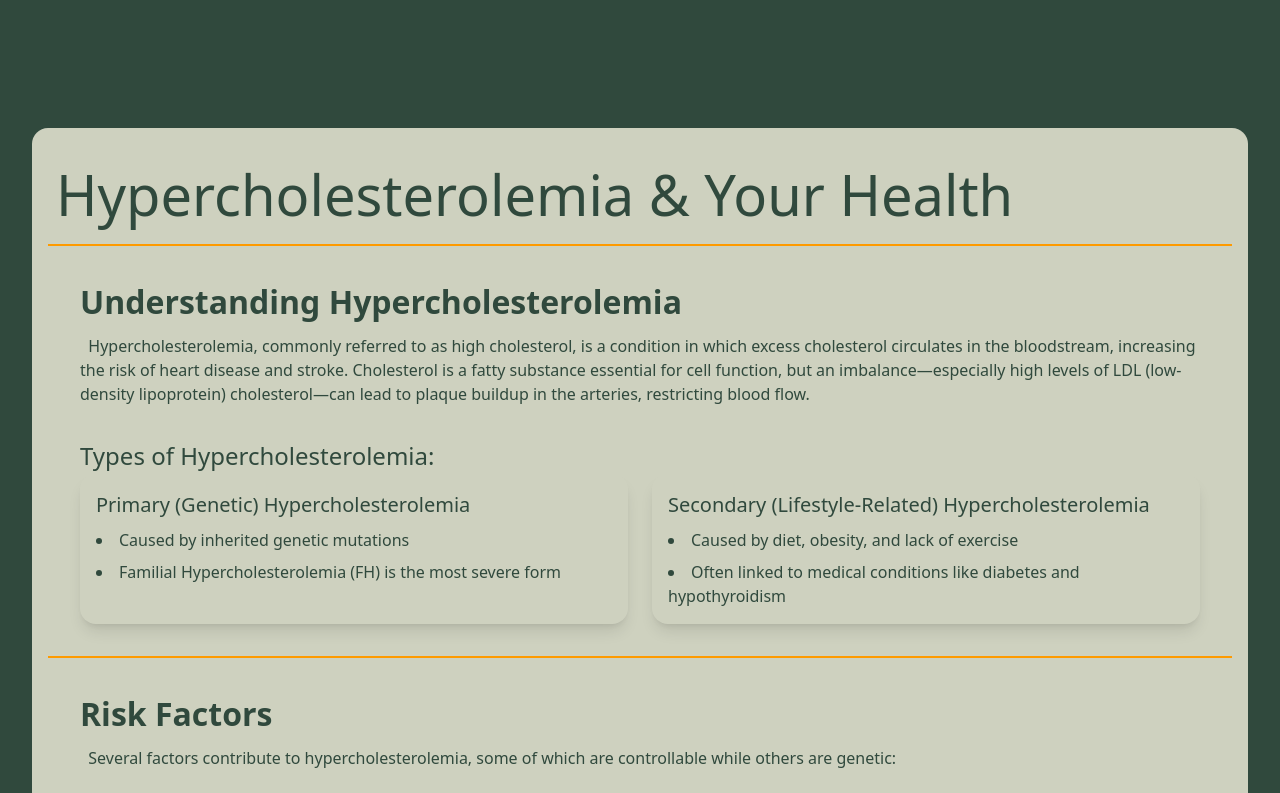
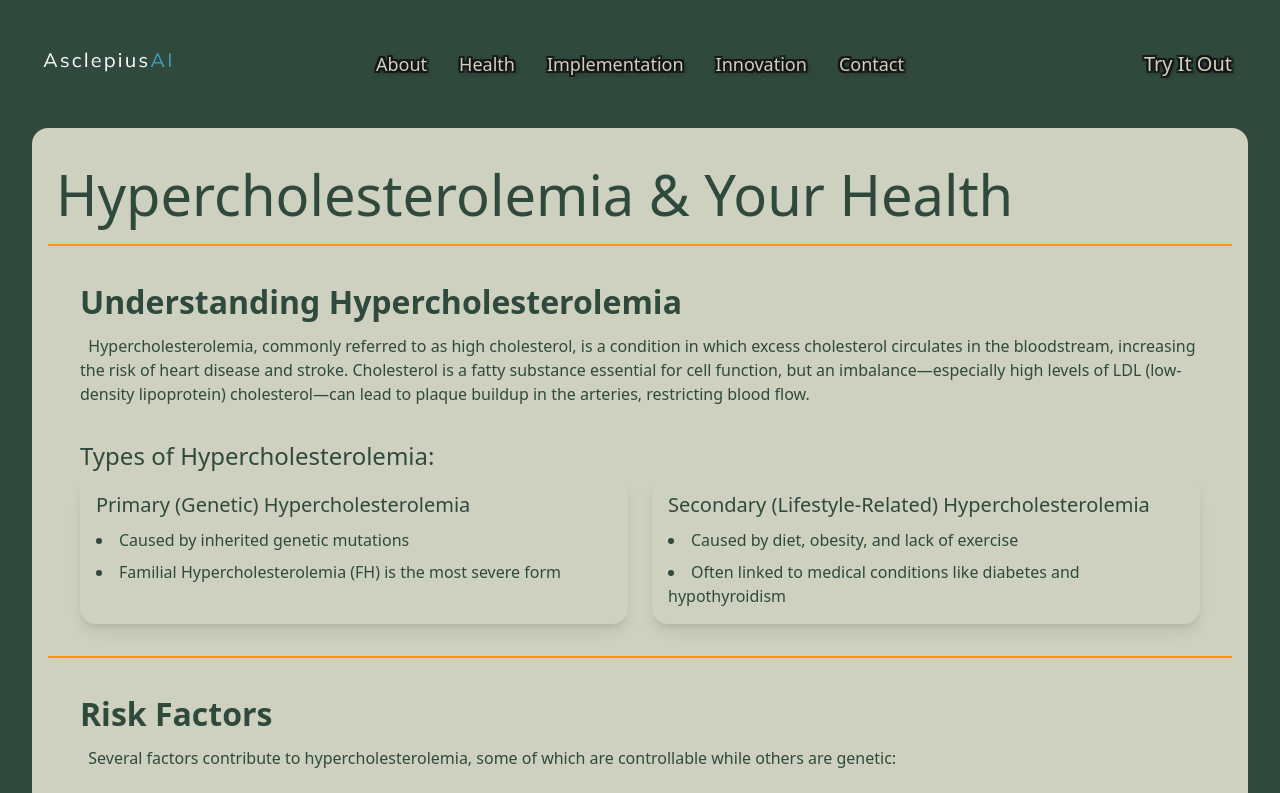
Before and after one commit to Luke1836/AsclepiusAI, a Next.js app: page /hypercholesterolemia in a window 1280 px wide. Shown: the top 793 px of the page. Built offline with nearby package versions, Linux system fonts and the light colour scheme.

Commit message:
New component added 2

```diff
--- a/app/Components/routeHeader.js
+++ b/app/Components/routeHeader.js
@@ -0,0 +1,58 @@
+import Link from "next/link";
+
+
+export default function RoutingHeader()
+{
+  const navItems = "capitalize font-sans text-[1rem] md:text-lg text-[#CED1BF] shadow-text-light hover:text-[#41A1BC]";
+  const btnStyles = "capitalize font-sans w-[8rem] py-2 blur-background-max shadow-text-light hover:text-[#41A1BC] text-[1.25rem]";
+
+
+  return (
+    <header className="w-full h-[8rem] absolute top-0 left-0 flex flex-row items-center justify-between p-[1.75rem] z-50">
+      <div className="h-[10rem] w-[10rem] grid content-center">
+        <Link href="/">
+          <img src="/Logo.png" alt="Company's logo" />
+        </Link>
+      </div>
+      <div className="md:hidden">
+        <button className="md:hidden menuButton">
+          <div className="menuIcon"></div>
+        </button>
+      </div>
+      <div className="hidden md:flex flex-row">
+        <dl className="flex flex-row items-center justify-center gap-[1.25rem] lg:gap-[2rem]">
+          <dd>
+            <Link href="\#about">
+              <span className={ navItems }>About</span>
+            </Link>
+          </dd>
+          <dd>
+            <Link href="\#health">
+              <span className={ navItems }>Health</span>
+            </Link>
+          </dd>
+          <dd>
+            <Link href="\#implementation">
+              <span className={ navItems }>Implementation</span>
+            </Link>
+          </dd>
+          <dd>
+            <Link href="\#innovation">
+              <span className={ navItems }>Innovation</span>
+            </Link>
+          </dd>
+          <dd>
+            <Link href="\#contact">
+              <span className={ navItems }>Contact</span>
+            </Link>
+          </dd>
+        </dl>
+      </div>
+      <div className="text-[#CED1BF] md:flex flex-row gap-2 pl-[1rem] lg:pl-[2rem] hidden">
+        <Link href="/model">
+          <button className={btnStyles}>Try it Out</button>
+        </Link>
+      </div>
+    </header>
+  );
+}
--- a/app/hypercholesterolemia/layout.js
+++ b/app/hypercholesterolemia/layout.js
@@ -1,3 +1,4 @@
+import RoutingHeader from "../Components/routeHeader";
 
 export const metadata = {
   title: "Hypercholesterolemia and Your Health",
@@ -8,6 +9,7 @@ export default function Layout({ children }) {
   return (
     <html lang="en">
       <body>
+        <RoutingHeader />
         { children }
       </body>
     </html>
--- a/app/hypercholesterolemia/page.js
+++ b/app/hypercholesterolemia/page.js
@@ -134,7 +134,6 @@ export default function Hypercholesterolemia()
         </div>
         <div className="w-full border-t-2 border-t-amber-500 p-8">
           <h2 className="text-[2rem] pb-2 font-semibold text-center"><span className="block md:inline-block">🔬</span> Precision. <span className="text-[#CA7D57] font-medium">Prevention. </span><span className="block md:inline-block">Progress.</span>  <span className="text-[#CA7D57] font-medium">Welcome to the Future of AI-Driven Healthcare.</span></h2>
-
         </div>
       </div>
     </section>
```
